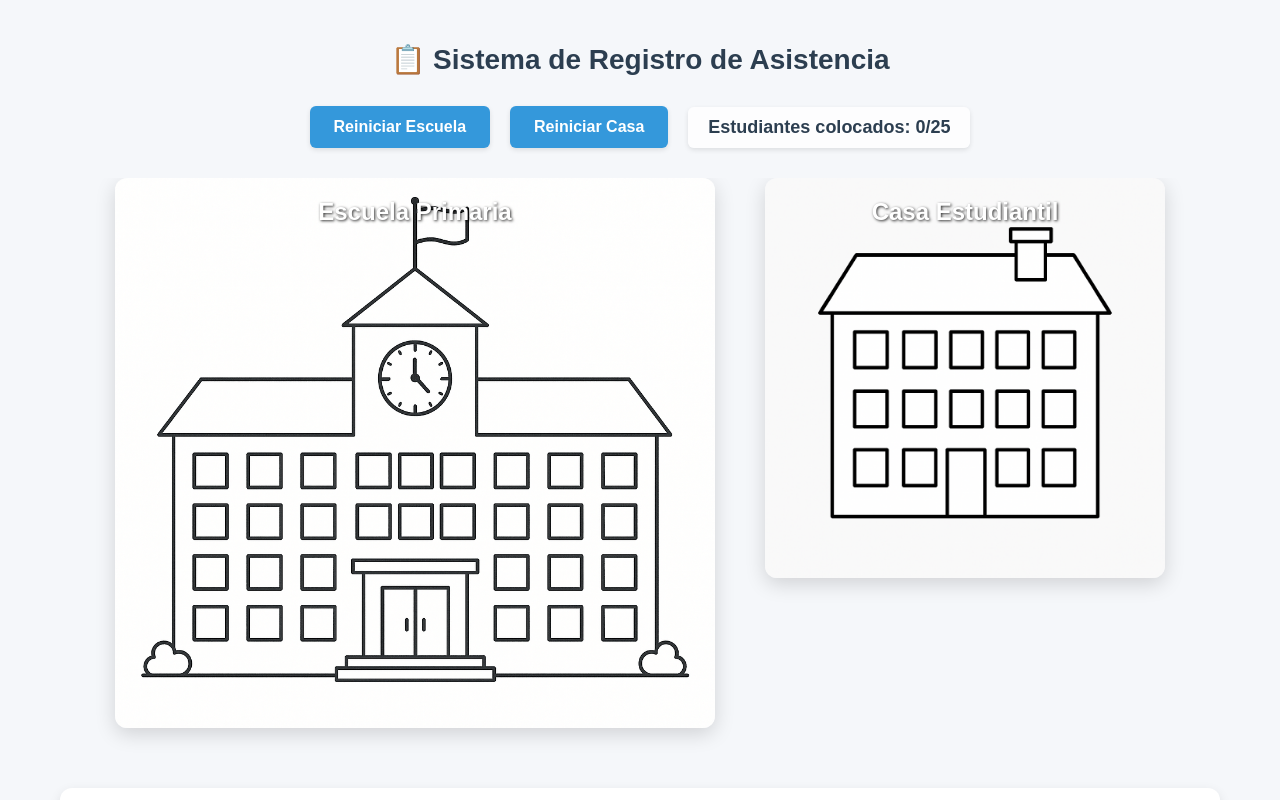
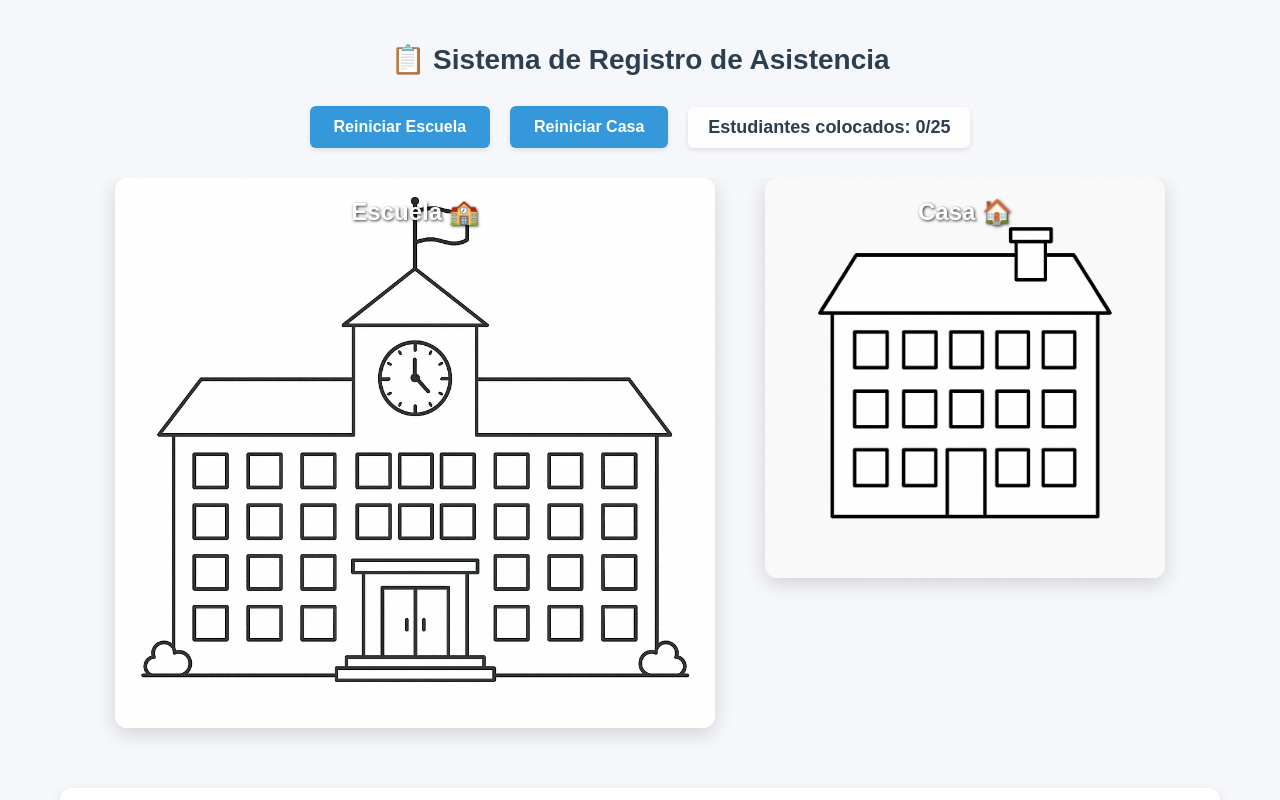
Before and after one commit to paulaartes/pagweb, a plain HTML site: page index.html in a window 1280 px wide. Shown: the top 800 px of the page. Drawn offline with Linux system fonts and the light colour scheme.

Commit message:
Update index.html

```diff
--- a/index.html
+++ b/index.html
@@ -189,7 +189,7 @@
 <div class="buildings-container">
   <!-- Escuela con nuevas posiciones -->
   <div class="building" id="school">
-    <div class="building-title">Escuela Primaria</div>
+    <div class="building-title">Escuela 🏫</div>
 
    <!-- Fila 1 -->
     <div class="dropzone" style="top: 275px; left: 78px;" data-building="school"></div>
@@ -231,7 +231,7 @@
 
   <!-- Casa (sin cambios) -->
   <div class="building" id="house">
-    <div class="building-title">Casa Estudiantil</div>
+    <div class="building-title">Casa 🏠</div>
     <!-- Parte izquierda (3 ventanas) -->
     <div class="dropzone" style="top: 153px; left: 85px;" data-building="house"></div>
     <div class="dropzone" style="top: 153px; left: 135px;" data-building="house"></div>
```
